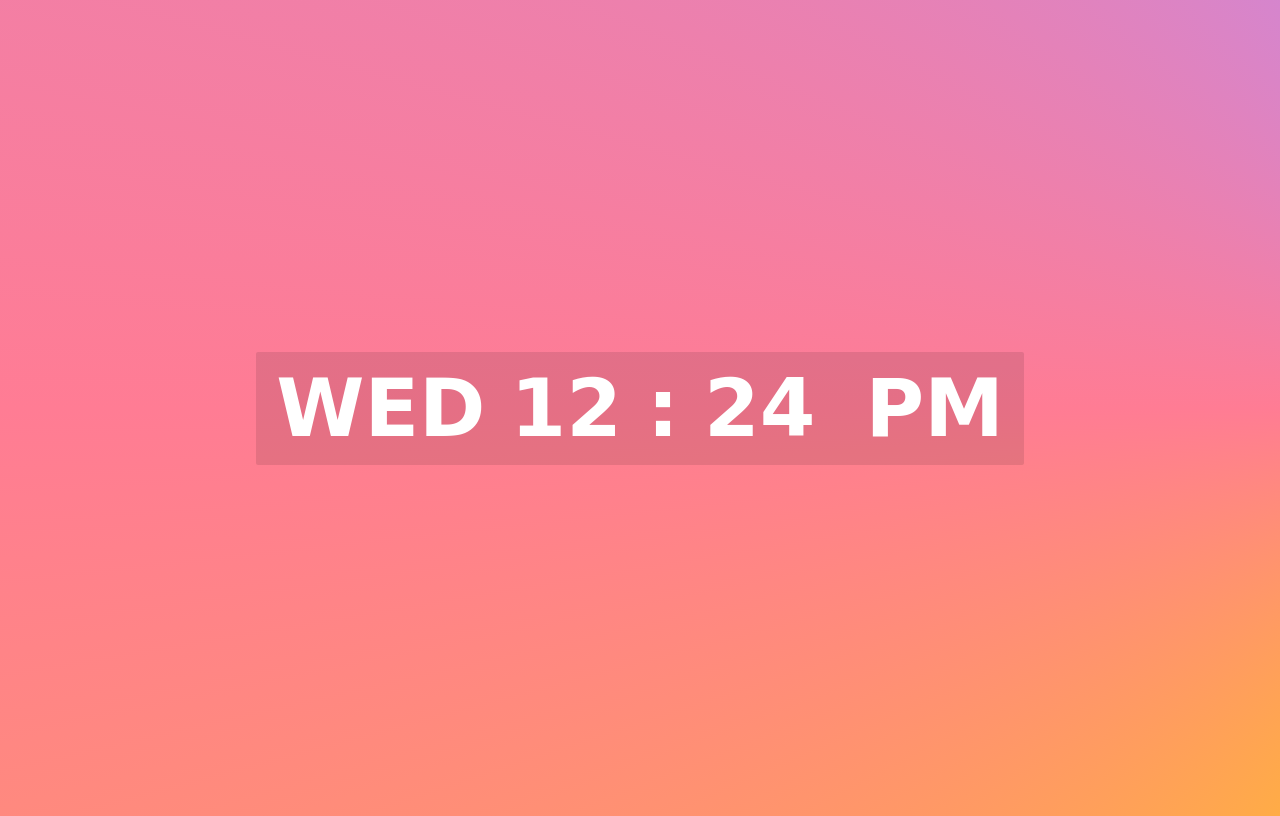
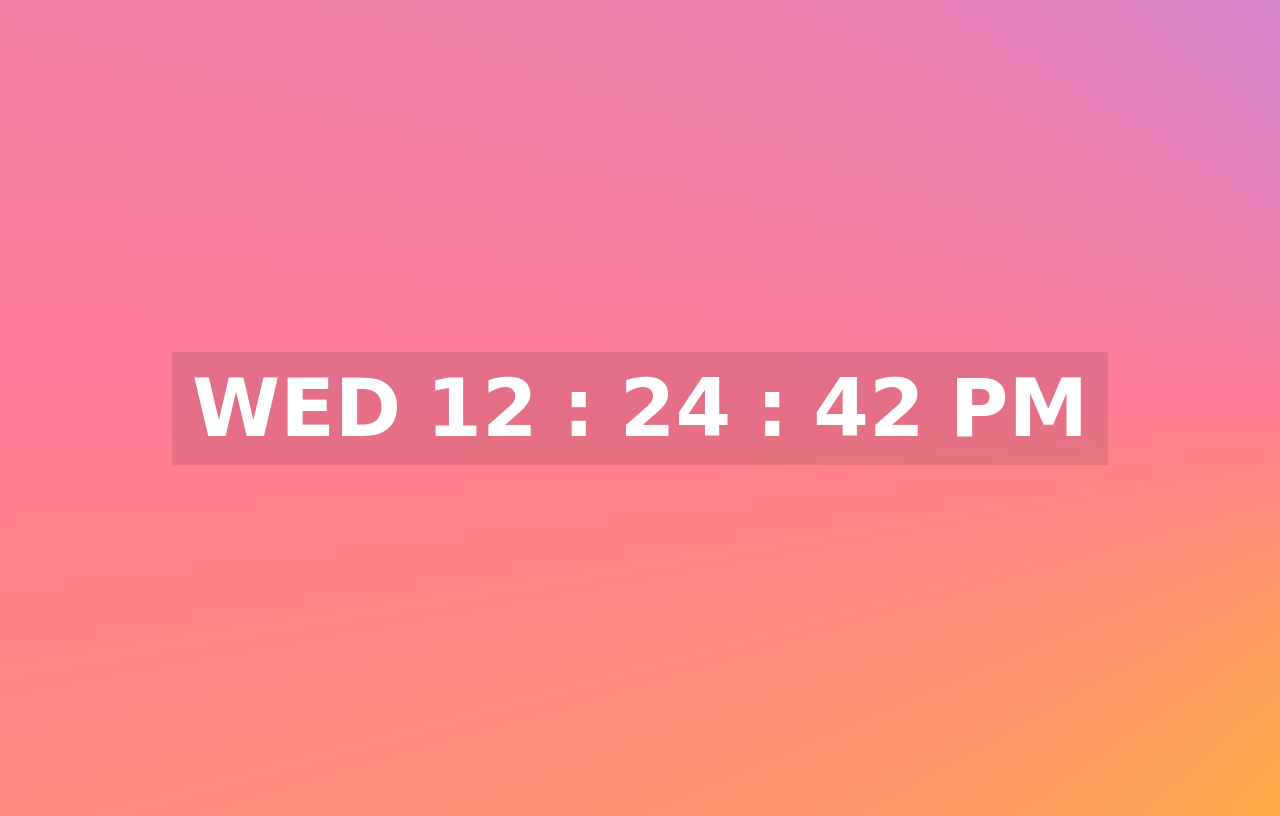
Before and after one commit to CuongPhan90/digitalClock, a plain HTML site: page index.html in a window 1280 px wide. Drawn offline with Linux system fonts and the light colour scheme.

Commit message:
Add files via upload

```diff
--- a/index.html
+++ b/index.html
@@ -14,7 +14,8 @@
             <h1 id="hour">04</h1>
             <h1 id="bar1">:</h1>
             <h1 id="minute">20</h1>
-            <h1 id="bar2"></h1>
+            <h1 id="bar2">:</h1>
+            <h1 id="second">20</h1>
             <h1 id="ampm">pm</h1>
         </div>
     </div>
--- a/script.js
+++ b/script.js
@@ -5,17 +5,20 @@ function calculateTime() {
     var dayNumber = date.getDay();
     var hour = date.getHours();
     var minute = date.getMinutes();
+    var second = date.getSeconds();
     var ampm = hour >= 12 ? 'PM' : 'AM';
     var dayNames = ["SUN", "MON", "TUE", "WED", "THU", "FRI", "SAT"];
 
     hour = hour % 12;
     hour = hour ? 12 : '12';
     hour = hour < 10 ? '0' + hour : hour;
-    minite = minute < 10 ? '0' + hour : hour;
+    minute = minute < 10 ? '0' + minute : minute;
+    second = second < 10 ? '0' + second : second;
 
     document.getElementById("day").innerHTML = dayNames[dayNumber];
     document.getElementById("hour").innerHTML = hour;
     document.getElementById("minute").innerHTML = minute;
+    document.getElementById("second").innerHTML = second;
     document.getElementById("ampm").innerHTML = ampm;
     setTimeout(calculateTime, 200);
 }
```
